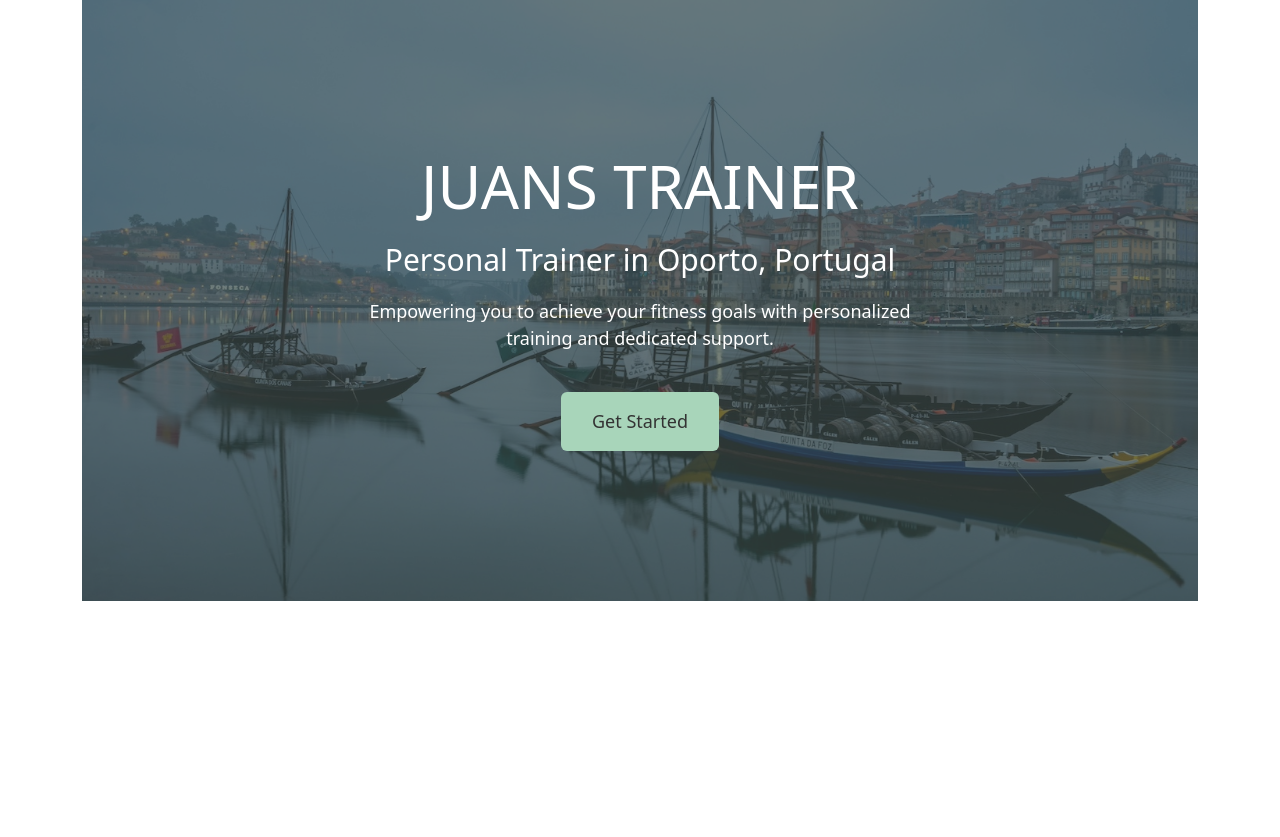
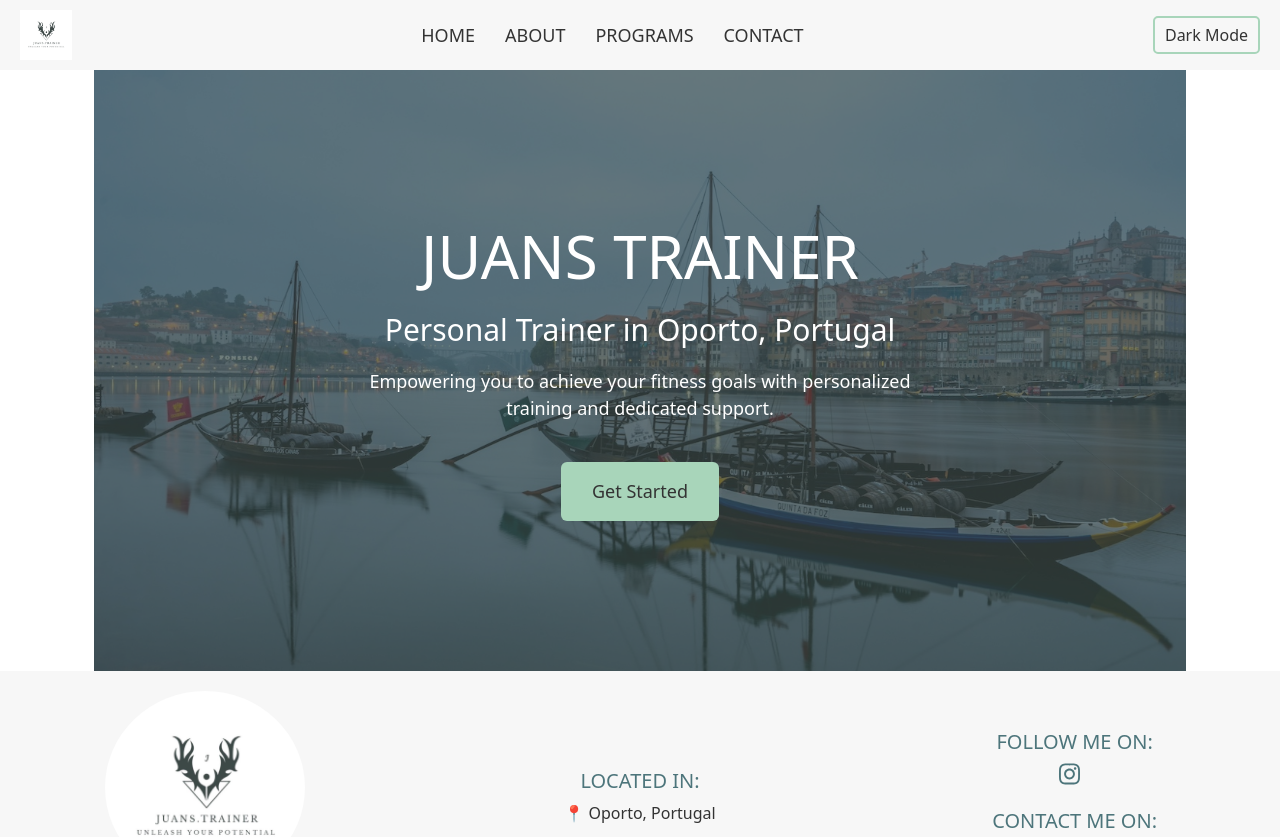
Before and after one commit to MurielCristina/juans.trainer, a React (Create React App) app: page /PageHome in a window 1280 px wide. Shown: the top 837 px of the page. Before the commit the page ends 800 px from the top, so only its background shows below. Built offline with nearby package versions, Linux system fonts and the light colour scheme.

Commit message:
remove routing from index.js and handled it directly in App.js.
-Cleaner entry point and handle all routing in one place.

```diff
--- a/src/index.js
+++ b/src/index.js
@@ -2,44 +2,15 @@ import React from "react";
 import ReactDOM from "react-dom/client";
 import "./index.css";
 import App from "./App";
+
 import reportWebVitals from "./reportWebVitals";
 
-import { createBrowserRouter, RouterProvider } from "react-router-dom";
-
-import PageHome from "./pages/PageHome";
-import PageAbout from "./pages/PageAbout";
-import PagePrograms from "./pages/PagePrograms";
-import PageTrainWithMe from "./pages/PageTrainWithMe";
-
 import "bootstrap/dist/css/bootstrap.css";
-
-const router = createBrowserRouter([
-  {
-    path: "",
-    element: <App />,
-  },
-  {
-    path: "/PageHome",
-    element: <PageHome />,
-  },
-  {
-    path: "/PageAbout",
-    element: <PageAbout />,
-  },
-  {
-    path: "/PagePrograms",
-    element: <PagePrograms />,
-  },
-  {
-    path: "/PageTrainWithMe",
-    element: <PageTrainWithMe />,
-  },
-]);
 
 const root = ReactDOM.createRoot(document.getElementById("root"));
 root.render(
   <React.StrictMode>
-    <RouterProvider router={router} />
+    <App />
   </React.StrictMode>
 );
 
```
